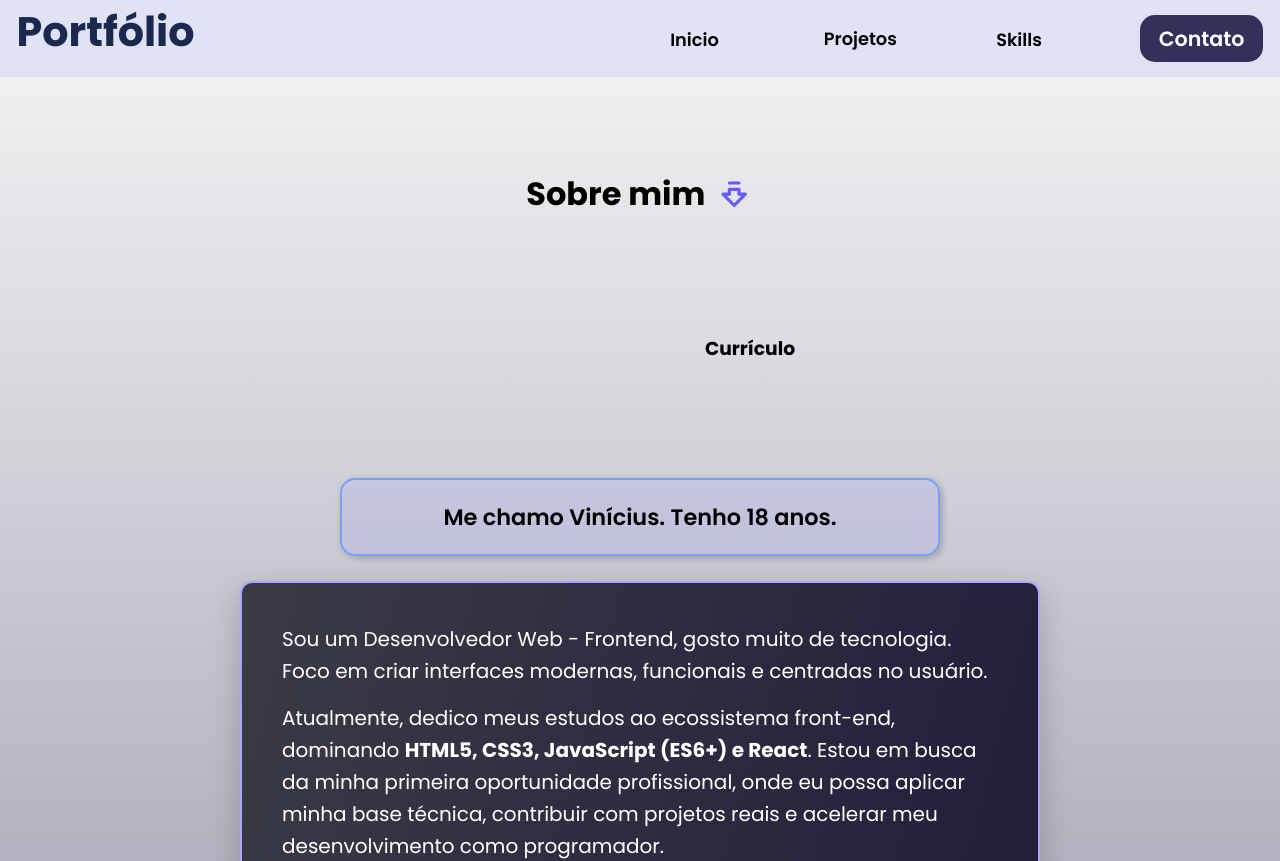
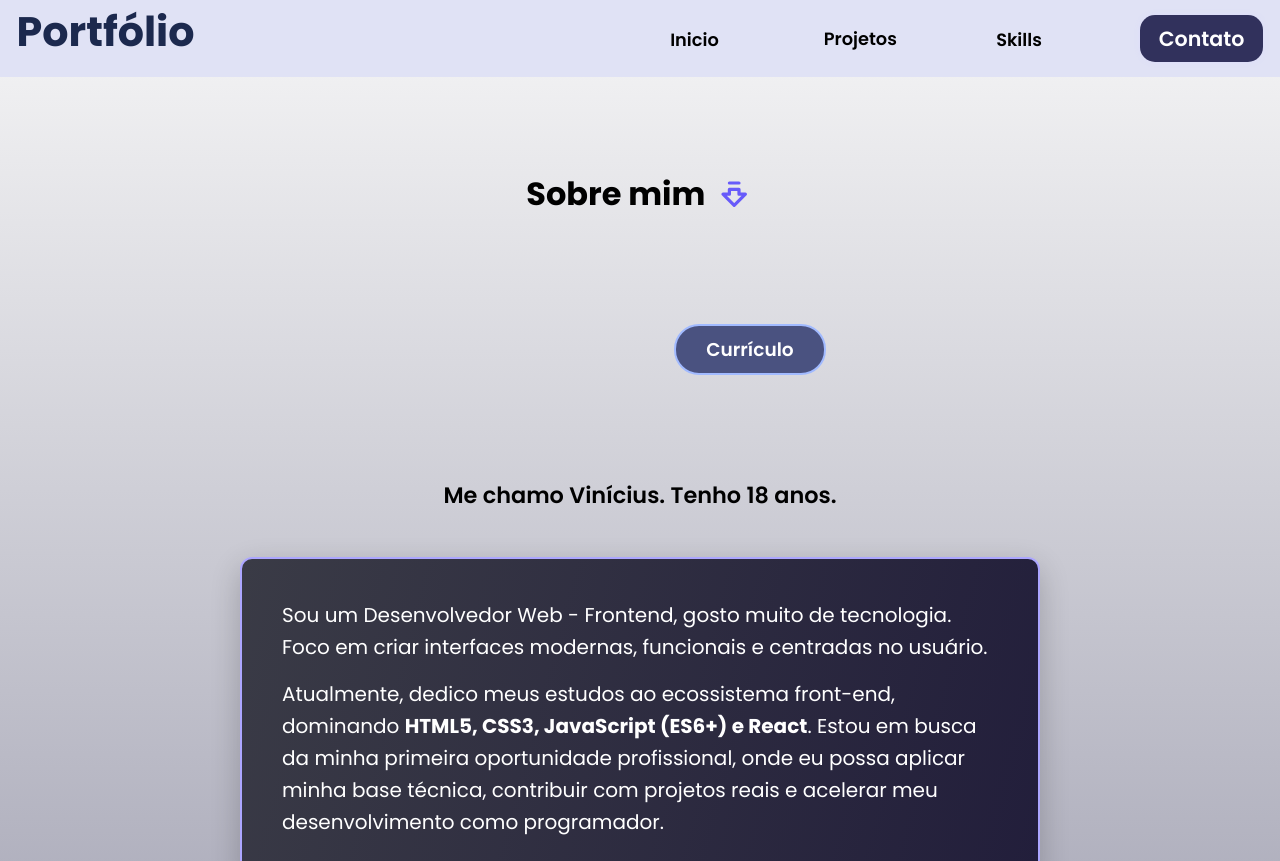
Before and after one commit to SantV7/personal_portifolio, a React (Vite) app: page / in a window 1280 px wide. Shown: the top 861 px of the page. Built offline with nearby package versions, Linux system fonts and the light colour scheme; some icons are missing.

Commit message:
Adding link curriculo

```diff
--- a/src/components/main/MainContent.jsx
+++ b/src/components/main/MainContent.jsx
@@ -4,6 +4,7 @@ import Skills from './Skills';
 import { useEffect, useRef } from 'react';
 import gsap from 'gsap';
 import { ScrollTrigger } from 'gsap/ScrollTrigger';
+import curriculo from '../../assets/Curriculo_Vinicius_dos_santos_oliveira.pdf'
 
 gsap.registerPlugin(ScrollTrigger);
 
@@ -59,7 +60,7 @@ const MainContent = () => {
                         </lord-icon>
 
                         <div id='area-curriculo'>
-                            <h3>Currículo</h3>
+                            <a target='_blank' href={curriculo} >Currículo</a>
                         </div>
                     </div>
 
--- a/src/style/main/mainContent.css
+++ b/src/style/main/mainContent.css
@@ -27,6 +27,23 @@ main {
     align-items: center;
     flex-flow: column nowrap;
     margin: 20px 0;
+
+    #area-curriculo {
+        border: 2px solid rgb(161, 186, 255);
+        border-radius: 25px;
+        padding: 10px 30px 10px 30px;
+        cursor: pointer;
+        margin-top: 13px;
+        margin-bottom: 10px;
+        background-color: rgb(74, 82, 128);
+
+        a {
+            text-decoration: none;
+            font-size: 1.16em;
+            font-weight: 550;
+            color: rgb(255, 255, 255);
+        }
+    }
 }
 
 #icon-man-people {
@@ -46,17 +63,7 @@ main {
 .intro-name {
     font-size: 1.4rem;
     font-weight: 600;
-    border: 2px solid rgb(119, 161, 252);
-    border-radius: 15px;
-    width: 75%;
-    margin: auto;
-    display: flex;
-    justify-content: center;
-    align-items: center;
-    padding: 20px;
-    background-color: rgba(157, 157, 247, 0.199);
-    margin-bottom: 25px;
-    box-shadow: 2px 2px 7px rgba(0, 0, 0, 0.238);
+    margin-bottom: 45px;
 }
 
 #p-box {
```
Also changed, not shown: 1 other file (tests, documents, lock files or other folders).
